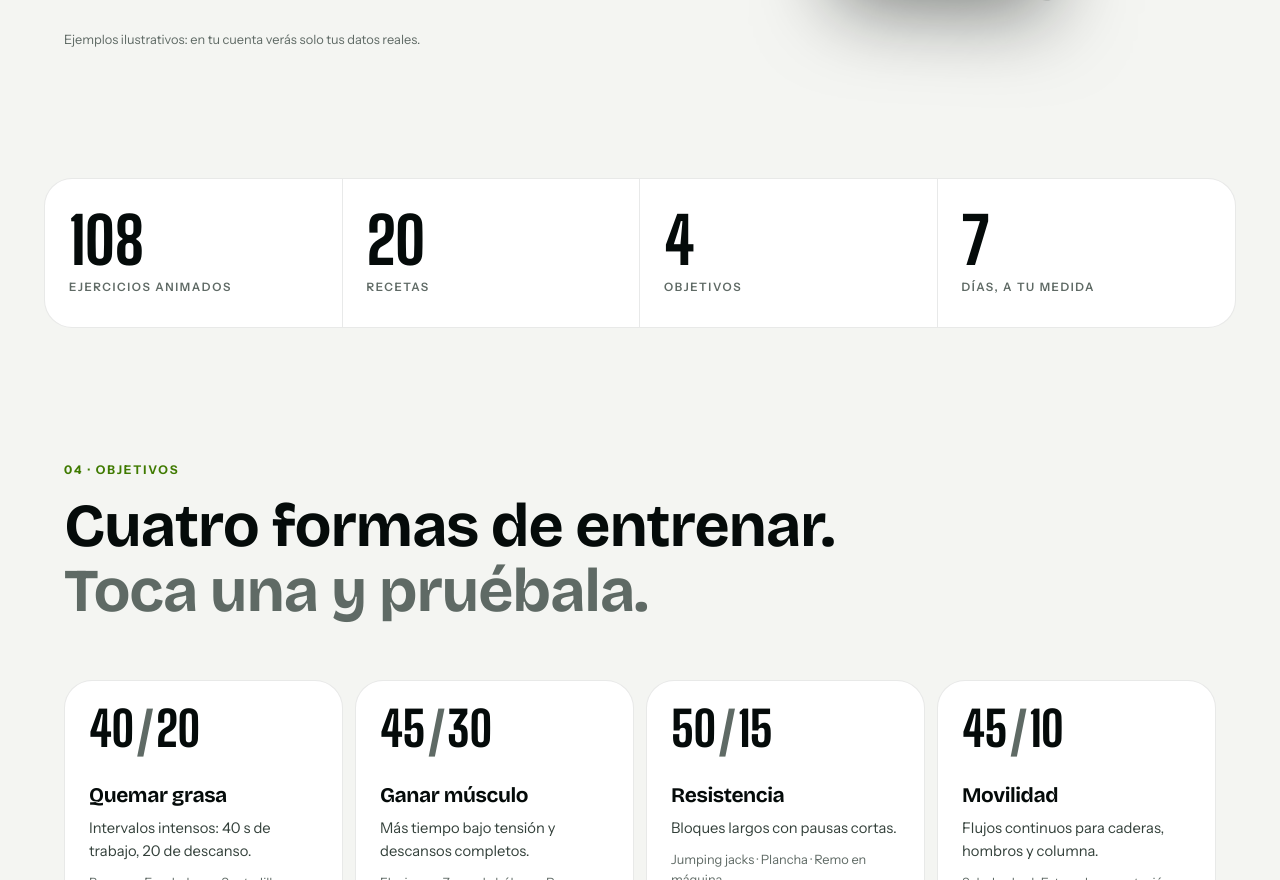
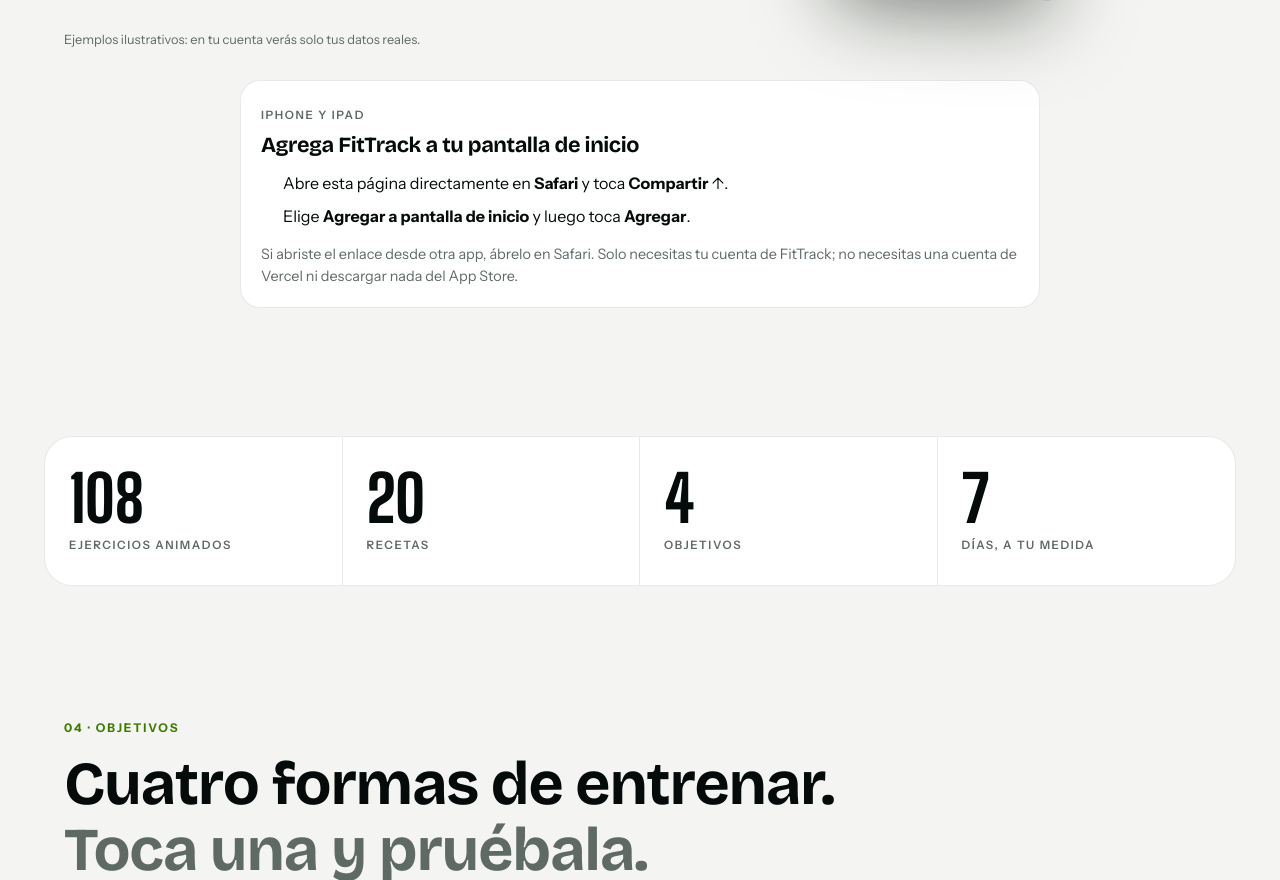
Before and after one commit to luisalexandermm/fittrack, a website: page public/index.html in a window 1280 px wide. Shown: the part 3564-4444 px from the top of the page. Drawn offline with Linux system fonts and the light colour scheme; no server answers.

Commit message:
correcion de error

```diff
--- a/public/css/landing.css
+++ b/public/css/landing.css
@@ -403,6 +403,11 @@
 .vitrina.pausada .vitrina-tab.activo .tiempo { animation-play-state: paused; }
 @keyframes llenar { to { transform: scaleX(1); } }
 .vitrina-nota { font-size: .8rem; margin-top: 18px; }
+.instalar-ayuda { max-width: 800px; margin: 30px auto 0; }
+.instalar-ayuda h3 { margin: 8px 0 14px; font-family: var(--f-titulo); font-size: 1.35rem; }
+.instalar-ayuda ol { padding-left: 22px; }
+.instalar-ayuda li + li { margin-top: 8px; }
+.instalar-ayuda p { margin-top: 14px; font-size: .9rem; }
 
 .telefono-escena { display: grid; place-items: center; perspective: 1200px; padding: 20px 0; }
 .telefono {
--- a/public/index.html
+++ b/public/index.html
@@ -9,9 +9,10 @@
   <meta name="mobile-web-app-capable" content="yes">
   <meta name="apple-mobile-web-app-capable" content="yes">
   <meta name="apple-mobile-web-app-title" content="FitTrack">
+  <meta name="apple-mobile-web-app-status-bar-style" content="default">
   <link rel="icon" href="img/logo-simbolo.png" type="image/png">
   <link rel="manifest" href="/manifest.webmanifest">
-  <link rel="apple-touch-icon" href="img/pwa-180.png">
+  <link rel="apple-touch-icon" href="/img/pwa-180.png">
   <link rel="preload" href="fuentes/big-shoulders-display-latin-900-normal.woff2" as="font" type="font/woff2" crossorigin>
   <link rel="stylesheet" href="css/base.css">
   <link rel="stylesheet" href="css/landing.css">
@@ -330,6 +331,17 @@
         </div>
       </div>
       <p class="vitrina-nota tenue">Ejemplos ilustrativos: en tu cuenta verás solo tus datos reales.</p>
+      <aside class="instalar-ayuda caja revelar" id="instalar" aria-labelledby="instalar-titulo">
+        <div>
+          <span class="rotulo">iPhone y iPad</span>
+          <h3 id="instalar-titulo">Agrega FitTrack a tu pantalla de inicio</h3>
+          <ol>
+            <li>Abre esta página directamente en <strong>Safari</strong> y toca <strong>Compartir</strong> <span aria-label="Compartir">↑</span>.</li>
+            <li>Elige <strong>Agregar a pantalla de inicio</strong> y luego toca <strong>Agregar</strong>.</li>
+          </ol>
+          <p class="tenue">Si abriste el enlace desde otra app, ábrelo en Safari. Solo necesitas tu cuenta de FitTrack; no necesitas una cuenta de Vercel ni descargar nada del App Store.</p>
+        </div>
+      </aside>
     </section>
 
     <!-- Contadores -->
```
Also changed, not shown: public/app.html (+1 -0 lines), README.md.
